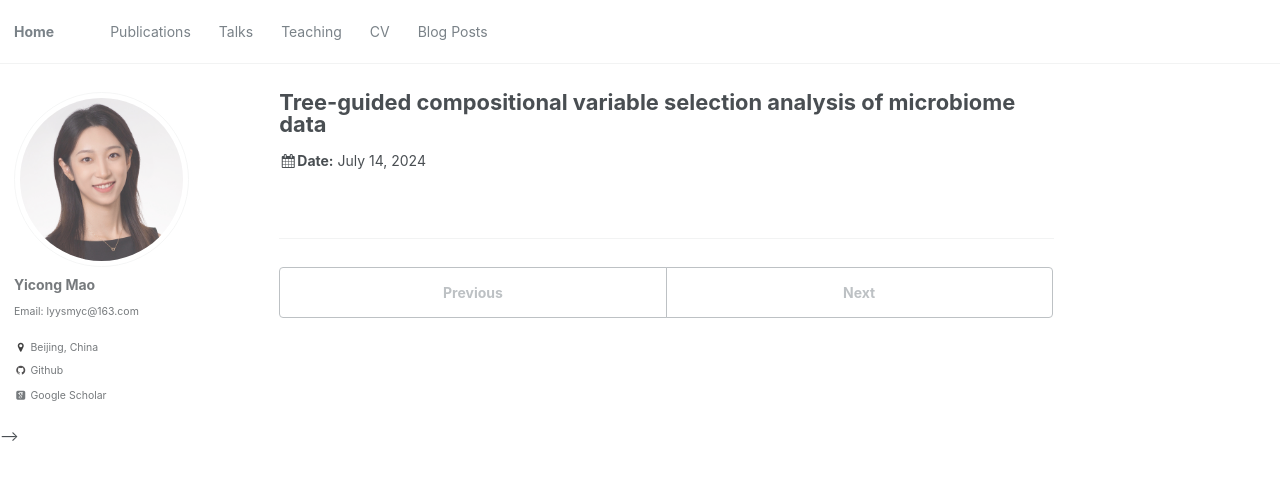
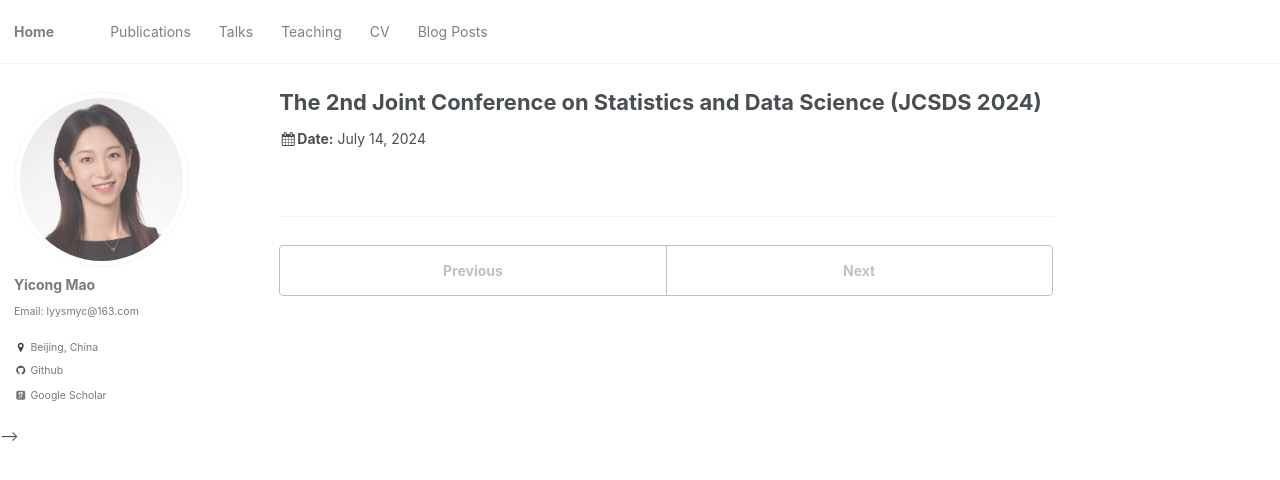
Before and after one commit to Yicong1225/Yicong1225.github.io, a Jekyll site: the page built from _talks/2024_JCSDS2-talk.md, in a window 1280 px wide. Shown: the top 480 px of the page. Built offline with Jekyll 4.4.1, drawn with Linux system fonts in a browser that asks for light colours; some web fonts are replaced.

```diff
--- a/_talks/2024_JCSDS2-talk.md
+++ b/_talks/2024_JCSDS2-talk.md
@@ -1,7 +1,7 @@
 ---
-title: "Tree-guided compositional variable selection analysis of microbiome data"
+title: "The 2nd Joint Conference on Statistics and Data Science (JCSDS 2024)"
 collection: talks
-venue: "<strong>The 2nd Joint Conference on Statistics and Data Science (JCSDS 2024)</strong>"
+venue: ""
 date: 2024-07-14
 location: "Yunnan University, Kunming, China"
 ---
```
Also changed, not shown: _talks/2023_BBDA-talk.md (+1 -2 lines).
